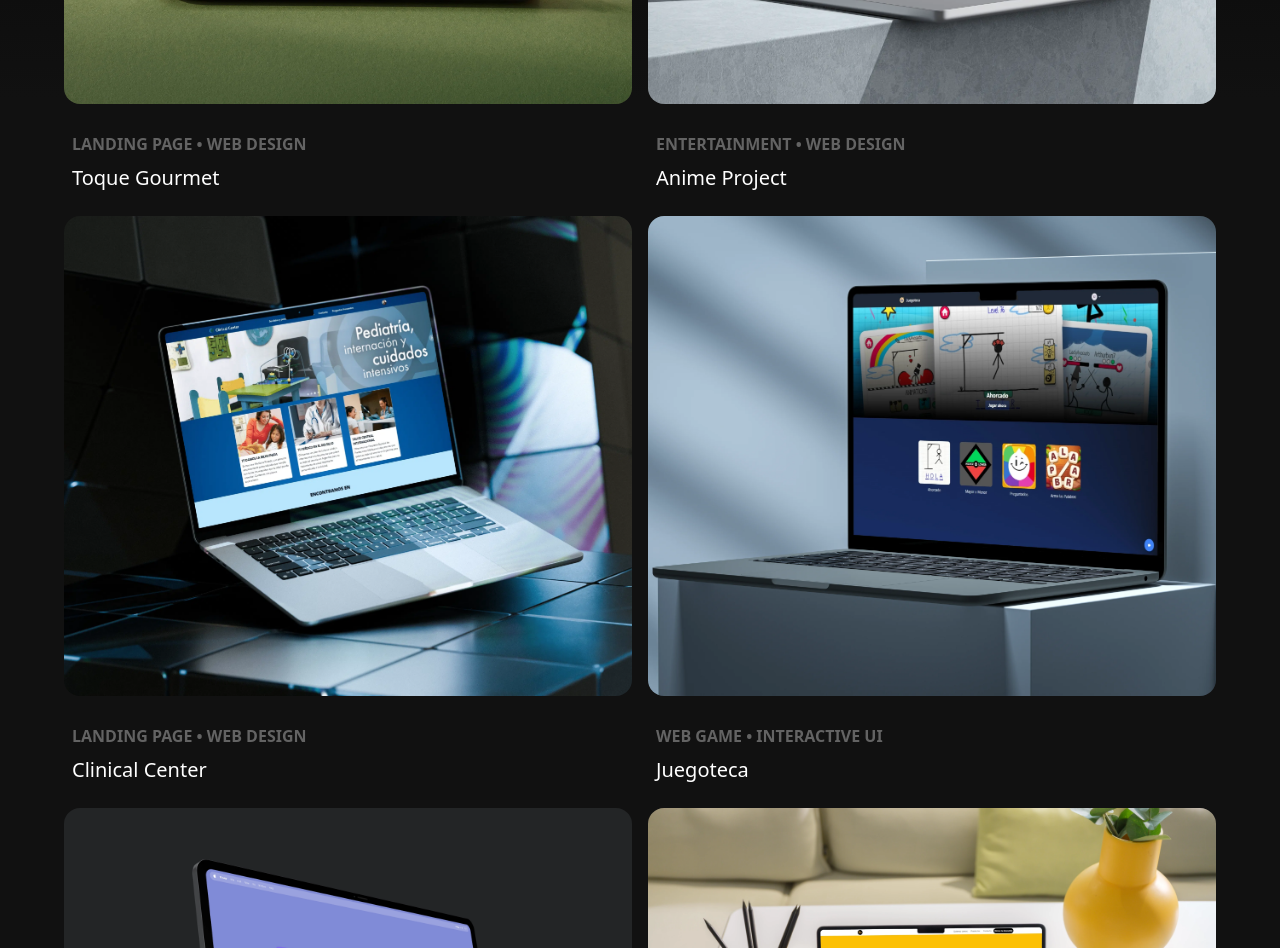
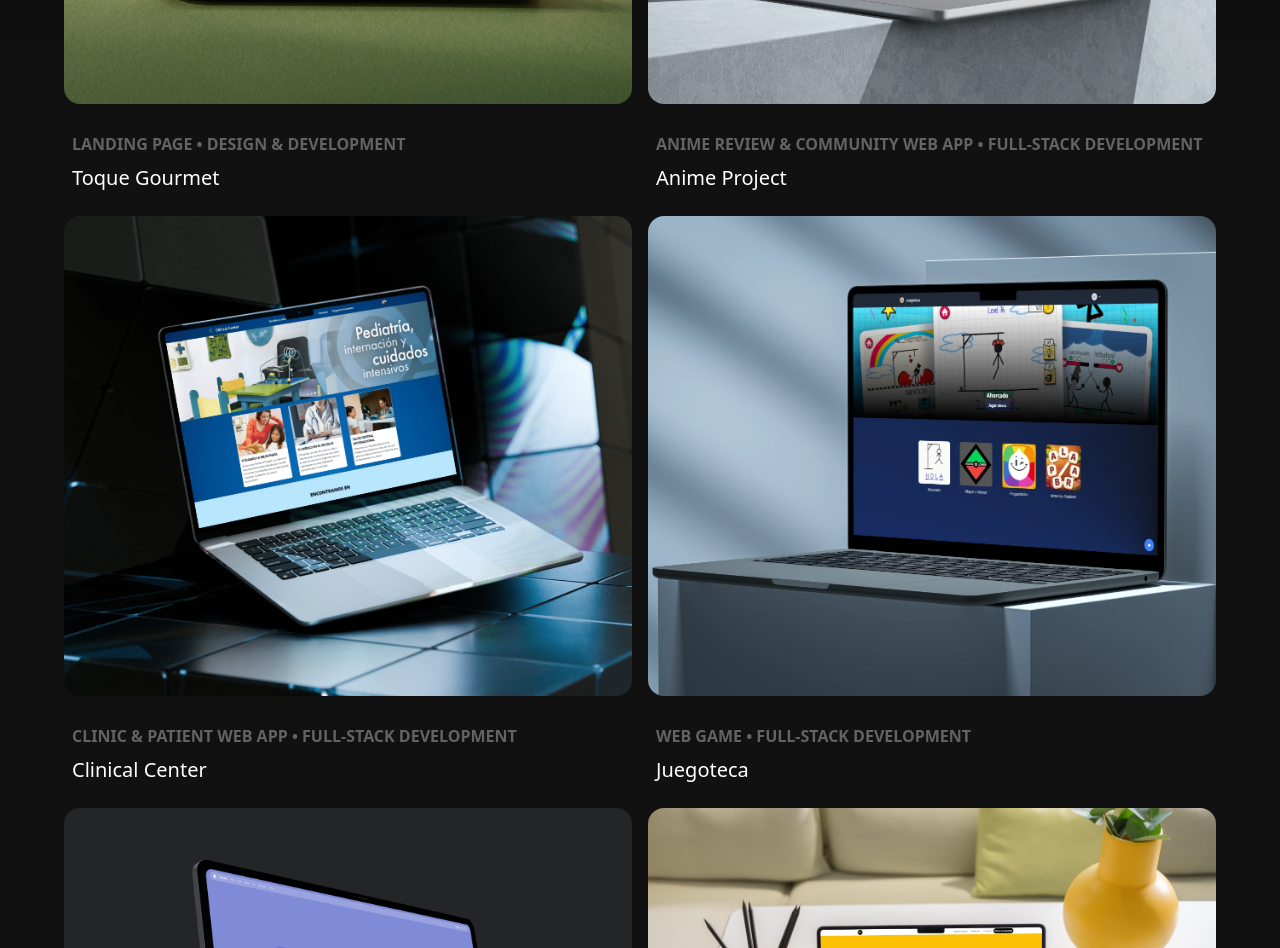
Before and after one commit to EzequielMelo/portfolio, a React (Vite) app: page / in a window 1280 px wide. Shown: the part 1980-2928 px from the top of the page. Built offline with nearby package versions, Linux system fonts and the light colour scheme.

Commit message:
se añadio el link al repositorio de "Clinica Online"

```diff
--- a/src/data/projects.ts
+++ b/src/data/projects.ts
@@ -1,7 +1,7 @@
 export const projects = [
   {
     id: "toque-gourmet",
-    category: "Landing Page • Web Design",
+    category: "Landing Page • Design & Development",
     title: "Toque Gourmet",
     description:
       "Landing page para una empresa dedicada a la venta de viandas y productos gastronómicos, con un diseño moderno y minimalista que resalta sus productos. Cuenta con diversas formas de contacto y mucho más.",
@@ -13,7 +13,7 @@ export const projects = [
   },
   {
     id: "anime-project",
-    category: "Entertainment • Web Design",
+    category: "Anime Review & Community Web App • Full-Stack Development",
     title: "Anime Project",
     description:
       "Página web de una clínica en línea con un diseño moderno y minimalista que resalta sus servicios. Cuenta con un sistema de turnos, usuarios, comentarios, puntuaciones y mucho más.",
@@ -26,20 +26,21 @@ export const projects = [
   },
   {
     id: "clinical-center",
-    category: "Landing Page • Web Design",
+    category: "Clinic & Patient Web App • Full-Stack Development",
     title: "Clinical Center",
     description:
       "Pagina web de una clinica online, con un diseño moderno y minimalista que busca resaltar los servicios de la clinica. Contiene un sistema de turnos, un sistema de usuarios, comentarios, puntuaciones y mucho mas.",
     technologies:
       "Angular • Firebase hosting • Firebase firestore • Tailwind • Typescript",
-    linkToGithub: "",
+    linkToGithub:
+      "https://github.com/EzequielMelo/TP_LaboratorioIV_ClinicaOnLine",
     linkToLive: "https://clinicaonline-ezequiel-melo.web.app/home",
     image: "/clinicalcenter-mockup.webp",
     video: "/clinicalcenter-video.webm",
   },
   {
     id: "juegoteca",
-    category: "Web Game • Interactive UI",
+    category: "Web Game • Full-Stack Development",
     title: "Juegoteca",
     description:
       "Página web de minijuegos en línea con sistema de usuarios y rankings para competir con tus amigos. Cuenta con un chat en vivo y muchas más funciones para que te diviertas y pases horas jugando.",
```
